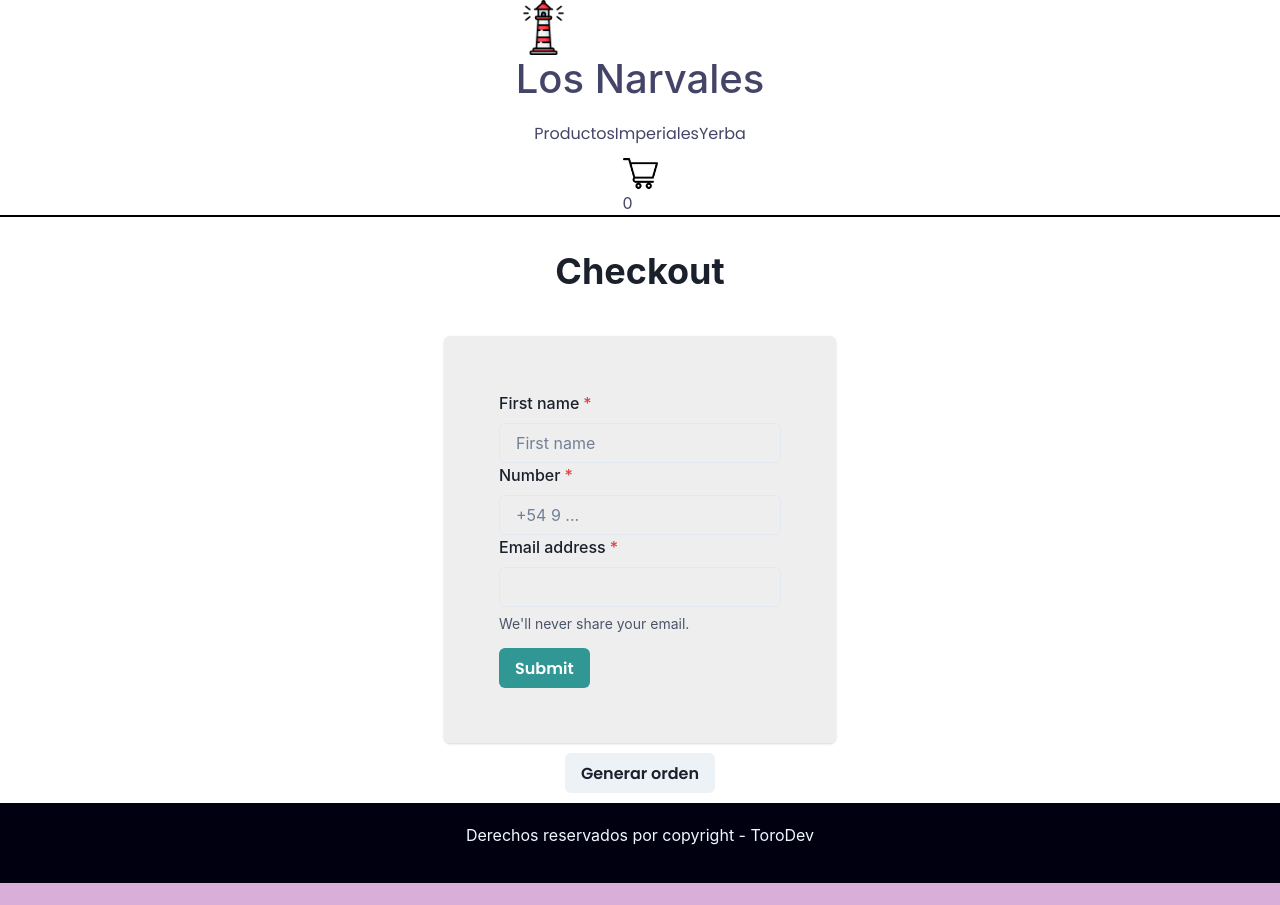
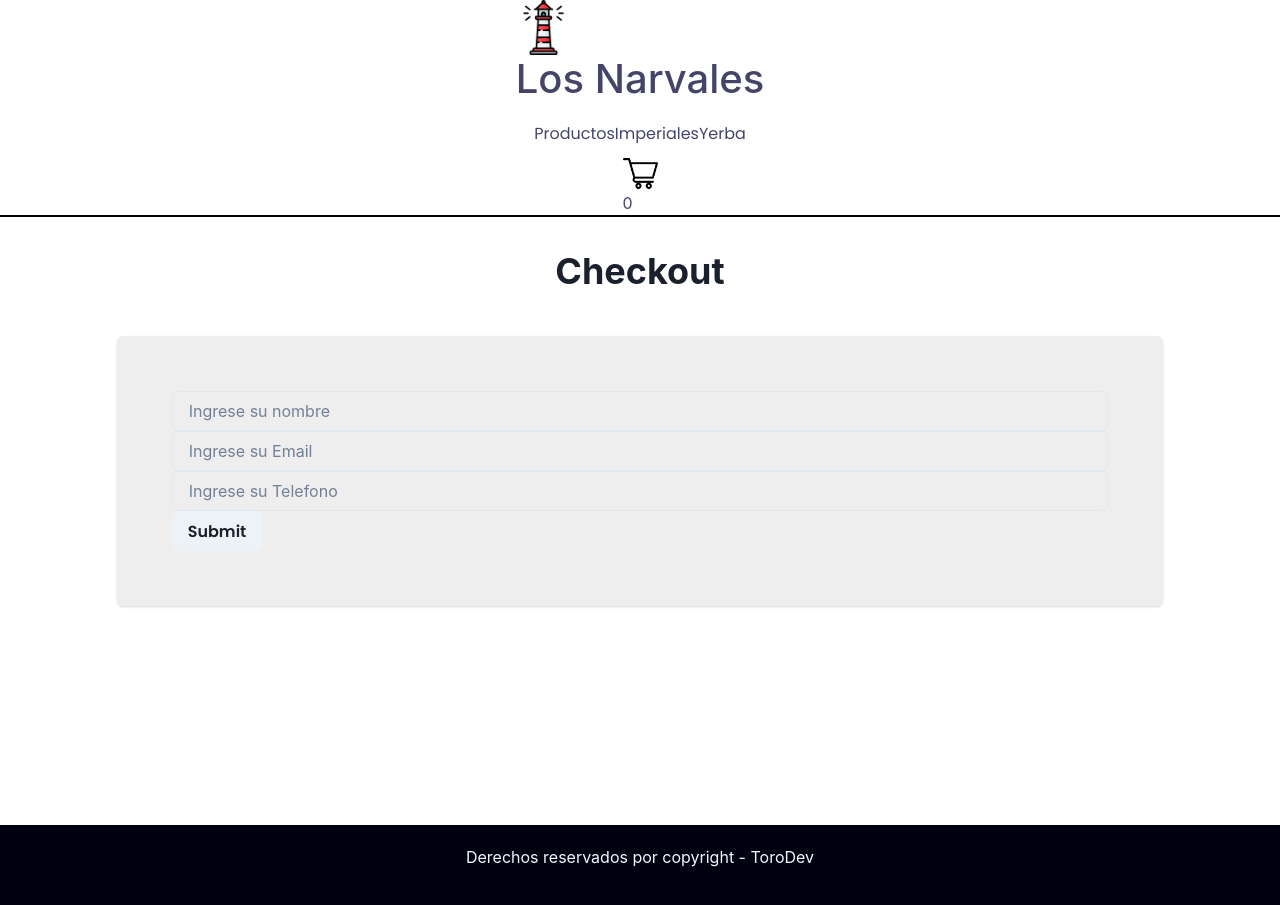
Before and after one commit to tomassoro/PreEntrega1-TomasAberastainOro, a React (Create React App) app: page /checkout in a window 1280 px wide. Before the commit the page ends 883 px from the top, so only its background shows below. Built offline with nearby package versions, Linux system fonts and the light colour scheme; the HTML template or start-up script is replaced by a standard one.

Commit message:
arreglo el tema del form

```diff
--- a/src/components/Checkout/Checkout.js
+++ b/src/components/Checkout/Checkout.js
@@ -2,10 +2,8 @@ import { useContext, useState, useEffect } from "react"
 import { CartContext } from "../../context/CartContext"
 import {collection, query, where, documentId, getDocs, writeBatch, addDoc} from 'firebase/firestore'
 import { db } from '../../services/firebase/firebaseConfig'
-import { Center, Heading, FormControl,
-    FormLabel,
+import { Center, Heading,
     Input,
-    FormHelperText,
     Card,
     Button } from '@chakra-ui/react'
 import { useNavigate } from "react-router-dom"
@@ -16,21 +14,22 @@ import { useNavigate } from "react-router-dom"
         const [orderId, setOrderId] = useState('')
         const { cart, total, clearCart } = useContext(CartContext)
         const navigate = useNavigate()
+        const [ info, setInfo] = useState()
 
         // const [mensaje, setMensaje] = useState('')
         useEffect(()=>{
-            document.title ='Check'
+            document.title ='Checkout'
         }, [])
-
-        const createOrder = async () => {
+        const handleChange = (event) => {
+            const { name, value } = event.target;
+            setInfo({ ...info, [name]: value });
+        }
+        const createOrder = async (event) => {
+            event.preventDefault();
             setLoading(true)
             try {
                 const objOrder = {
-                    buyer: {
-                        name: 'Tomas Oro',
-                        phone: '123456789',
-                        email: 'tarta@tartutu.ioioio'
-                    },
+                    buyer: info,
                     items: cart,
                     total
                 }
@@ -119,7 +118,7 @@ import { useNavigate } from "react-router-dom"
 
 
     return(
-        <div style={{minHeight:'80%'}}>
+        <div style={{minHeight:'75vh'}}>
             <Center padding='35px'>
                 <Heading>
                 Checkout
@@ -127,26 +126,38 @@ import { useNavigate } from "react-router-dom"
             </Center>
             <Center>
                 <Card padding='55px' backgroundColor='#0001'>
-                    <FormControl isRequired>
-                        <FormLabel>First name</FormLabel>
-                        <Input placeholder='First name' />
-                        <FormLabel>Number</FormLabel>
-                        <Input placeholder='+54 9 ...' />
+                    <form onSubmit={createOrder}>
+                        <Input
+                            type="text"
+                            name='name'
+                            placeholder='Ingrese su nombre'
+                            onChange={handleChange}
+                        />
 
-                        <FormLabel>Email address</FormLabel>
-                        <Input type='email'/>
-                        <FormHelperText>We'll never share your email.</FormHelperText>
+                        <Input
+                            type="email"
+                            name='email'
+                            placeholder='Ingrese su Email'
+                            onChange={handleChange}
+                        />
+
+                        <Input
+                            type="phone"
+                            name='phone'
+                            placeholder='Ingrese su Telefono'
+                            onChange={handleChange}
+                        />
 
                         <Button
-                        mt={4}
-                        colorScheme='teal'
-                        type='submit'> Submit </Button>
-                    </FormControl>
+                            type='submit'
+                        >Submit</Button>
+
+                    </form>
                 </Card>
                 </Center>
-                <Center>
+                {/* <Center>
                     <Button mt='10px' onClick={createOrder}>Generar orden</Button>
-                </Center>
+                </Center> */}
         </div>
     )
 }
```
Also changed, not shown: src/components/Form/Form.js (deleted, +0 -40 lines).
